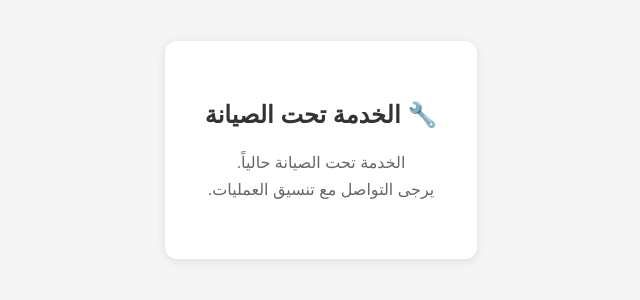
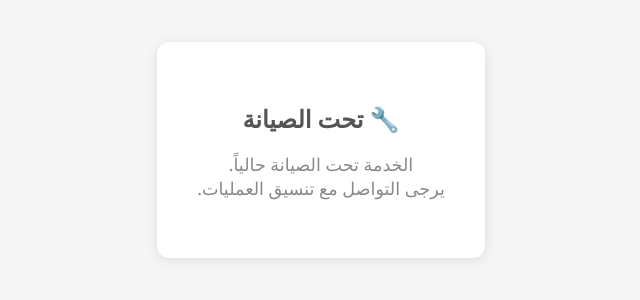
Before and after one commit to malbarr/or-alhabib, a plain HTML site: page track.html in a window 1280 px wide. Shown: the part 250-550 px from the top of the page, without its empty margins (319-959 px from the left). Drawn offline with Linux system fonts and the light colour scheme.

```diff
--- a/track.html
+++ b/track.html
@@ -5,15 +5,15 @@
 <meta name="viewport" content="width=device-width, initial-scale=1.0">
 <title>تنسيق العمليات</title>
 <style>
-  body { font-family: Arial, sans-serif; display: flex; align-items: center; justify-content: center; min-height: 100vh; margin: 0; background: #f5f5f5; }
-  .box { background: white; padding: 40px; border-radius: 12px; text-align: center; max-width: 400px; box-shadow: 0 2px 10px rgba(0,0,0,0.1); }
-  h2 { color: #333; }
-  p { color: #666; line-height: 1.7; }
+  body { font-family: 'Segoe UI', sans-serif; display: flex; align-items: center; justify-content: center; min-height: 100vh; margin: 0; background: #f5f5f5; }
+  .box { background: white; border-radius: 12px; padding: 40px; text-align: center; box-shadow: 0 2px 12px rgba(0,0,0,0.1); max-width: 400px; }
+  h2 { color: #555; margin-bottom: 12px; }
+  p { color: #888; font-size: 1.1em; }
 </style>
 </head>
 <body>
 <div class="box">
-  <h2>🔧 الخدمة تحت الصيانة</h2>
+  <h2>🔧 تحت الصيانة</h2>
   <p>الخدمة تحت الصيانة حالياً.<br>يرجى التواصل مع تنسيق العمليات.</p>
 </div>
 </body>
```
